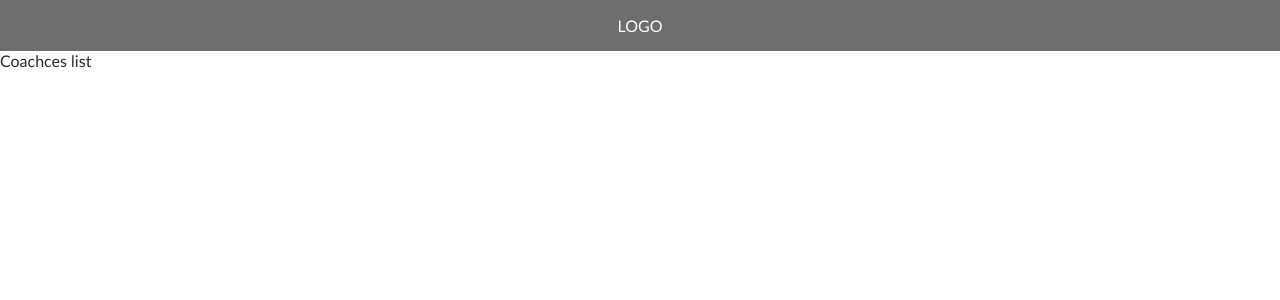
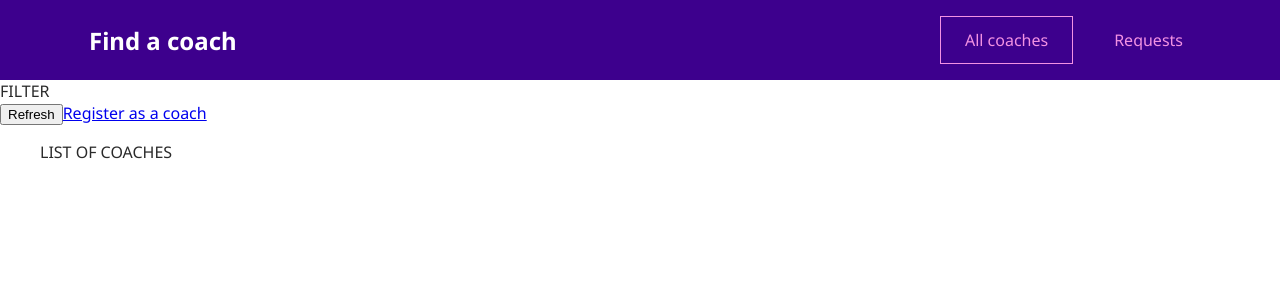
Before and after one commit to rmnvnc/vue3-coach-app, a Vue app: page /coaches in a window 1280 px wide. Shown: the top 300 px of the page. Built offline with nearby package versions, Linux system fonts and the light colour scheme.

Commit message:
witing up pages

```diff
--- a/src/App.vue
+++ b/src/App.vue
@@ -4,7 +4,7 @@
 </template>
 
 <script>
-  import TheHeader from './components/nav/TheHeader.vue';
+import TheHeader from './components/layout/TheHeader.vue';
 
 export default {
   components: {
@@ -14,12 +14,14 @@
 </script>
 
 <style>
+  @import url('https://fonts.googleapis.com/css2?family=Noto+Sans:wght@400;700');
+
   * {
     box-sizing: border-box;
   }
 
   html {
-    font-family: 'Trebuchet MS', sans-serif;
+    font-family: 'Noto Sans', sans-serif;
   }
 
   body {
--- /dev/null
+++ b/src/components/layout/TheHeader.vue
@@ -0,0 +1,76 @@
+<template>
+    <header>
+        <nav>
+            <h1><router-link to="/">Find a coach</router-link></h1>
+            <ul>
+                <li><router-link to="/coaches">All coaches</router-link></li>
+                <li><router-link to="/requests">Requests</router-link></li>
+            </ul>
+        </nav>
+    </header>
+</template>
+
+<script setup>
+
+</script>
+
+<style scoped>
+header {
+  width: 100%;
+  height: 5rem;
+  background-color: #3d008d;
+  display: flex;
+  justify-content: center;
+  align-items: center;
+}
+
+header a {
+  text-decoration: none;
+  color: #f391e3;
+  display: inline-block;
+  padding: 0.75rem 1.5rem;
+  border: 1px solid transparent;
+}
+
+a:active,
+a:hover,
+a.router-link-active {
+  border: 1px solid #f391e3;
+}
+
+h1 {
+  margin: 0;
+}
+
+h1 a {
+  color: white;
+  margin: 0;
+}
+
+h1 a:hover,
+h1 a:active,
+h1 a.router-link-active {
+  border-color: transparent;
+}
+
+header nav {
+  width: 90%;
+  margin: auto;
+  display: flex;
+  justify-content: space-between;
+  align-items: center;
+}
+
+header ul {
+  list-style: none;
+  margin: 0;
+  padding: 0;
+  display: flex;
+  justify-content: center;
+  align-items: center;
+}
+
+li {
+  margin: 0 0.5rem;
+}
+</style>
--- a/src/components/nav/TheHeader.vue
+++ /dev/null
@@ -1,18 +0,0 @@
-<template>
-    <header>
-        LOGO
-    </header>
-</template>
-
-<script setup>
-
-</script>
-
-<style scoped>
-header {
-    color: #fff;
-    padding: 1rem 2rem;
-    text-align: center;
-    background-color: #6E6E6E;
-}
-</style>
--- a/src/pages/coaches/CoachDetail.vue
+++ b/src/pages/coaches/CoachDetail.vue
@@ -1,6 +1,8 @@
 <template>
     <div>
         Coach detail
+        <router-view></router-view>
+        <router-link to="/coaches/c1/contact">Contact</router-link>
     </div>
 </template>
 
--- a/src/pages/coaches/CoachesList.vue
+++ b/src/pages/coaches/CoachesList.vue
@@ -1,7 +1,14 @@
 <template>
-    <div>
-        Coachces list
-    </div>
+    <section>
+        FILTER
+    </section>
+    <section>
+        <div class="controls">
+            <button>Refresh</button>
+            <Router-link to="/register">Register as a coach</router-link>
+        </div>
+        <ul>LIST OF COACHES</ul>
+    </section>
 </template>
 
 <script setup>
```
Lines whose indentation alone changed are shown as unchanged.
